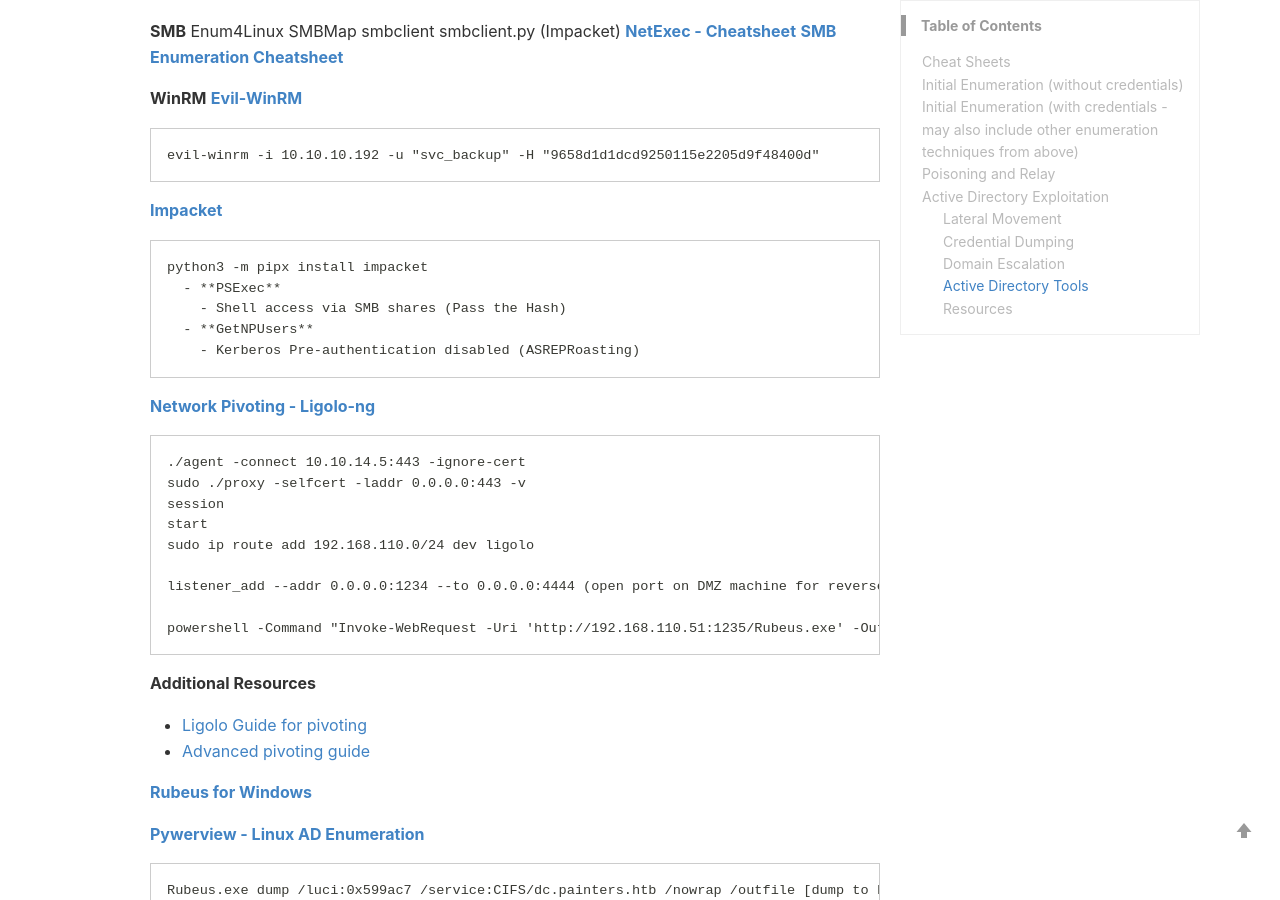
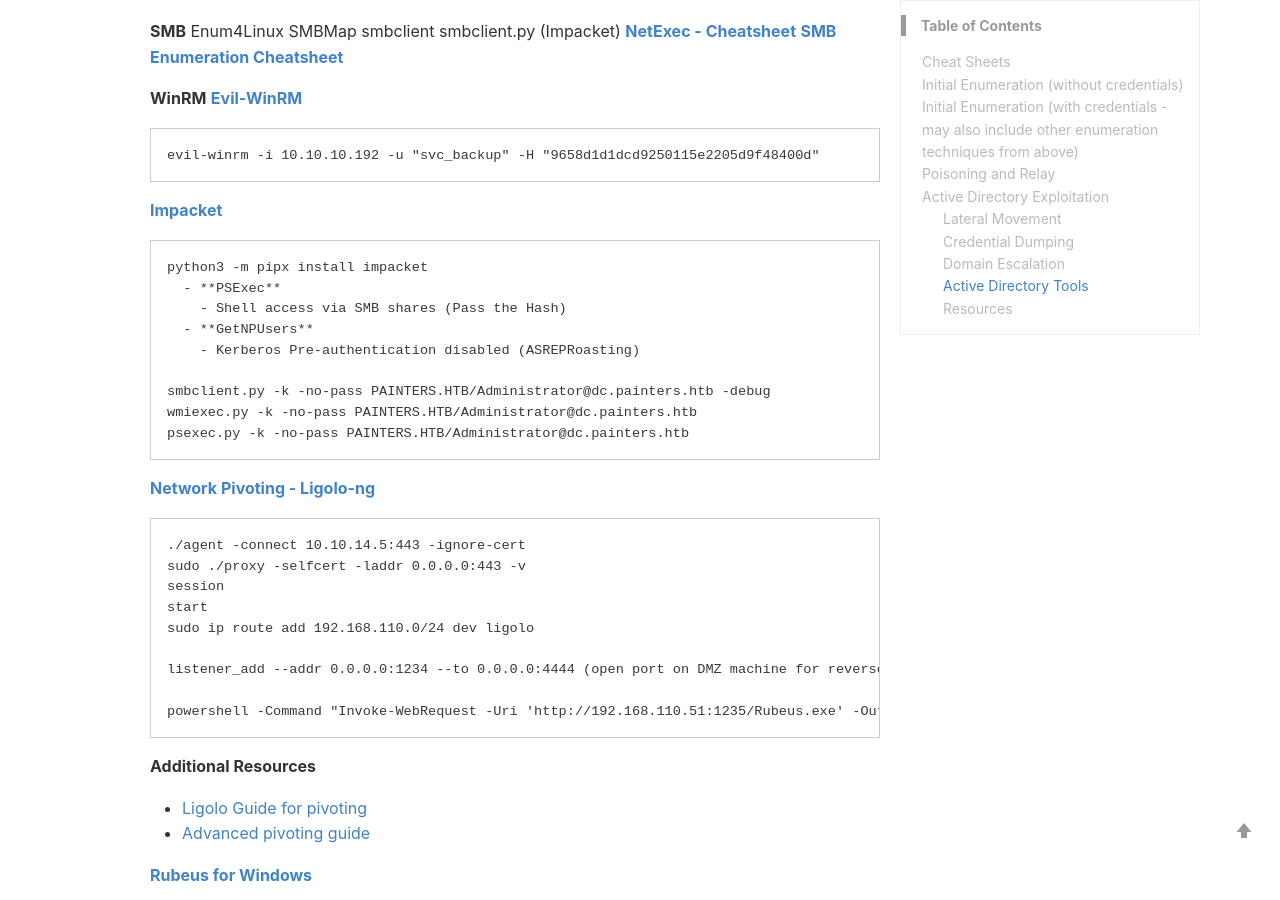
Before and after one commit to qwutony/qwutony.github.io, a Jekyll site: the page built from _wiki/003-active-directory-penetration-testing.md, in a window 1280 px wide and 900 px high, scrolled down 5252 px. Built offline with Jekyll 4.4.1, drawn with Linux system fonts in a browser that asks for light colours; a style sheet for code colours, icons or effects is not loaded.

Commit message:
Update 003-active-directory-penetration-testing.md

````diff
--- a/_wiki/003-active-directory-penetration-testing.md
+++ b/_wiki/003-active-directory-penetration-testing.md
@@ -225,6 +225,10 @@ python3 -m pipx install impacket
     - Shell access via SMB shares (Pass the Hash)
   - **GetNPUsers**
     - Kerberos Pre-authentication disabled (ASREPRoasting)
+
+smbclient.py -k -no-pass PAINTERS.HTB/Administrator@dc.painters.htb -debug
+wmiexec.py -k -no-pass PAINTERS.HTB/Administrator@dc.painters.htb
+psexec.py -k -no-pass PAINTERS.HTB/Administrator@dc.painters.htb
 ```
 
 **[Network Pivoting - Ligolo-ng](https://software-sinner.medium.com/how-to-tunnel-and-pivot-networks-using-ligolo-ng-cf828e59e740)**
````
